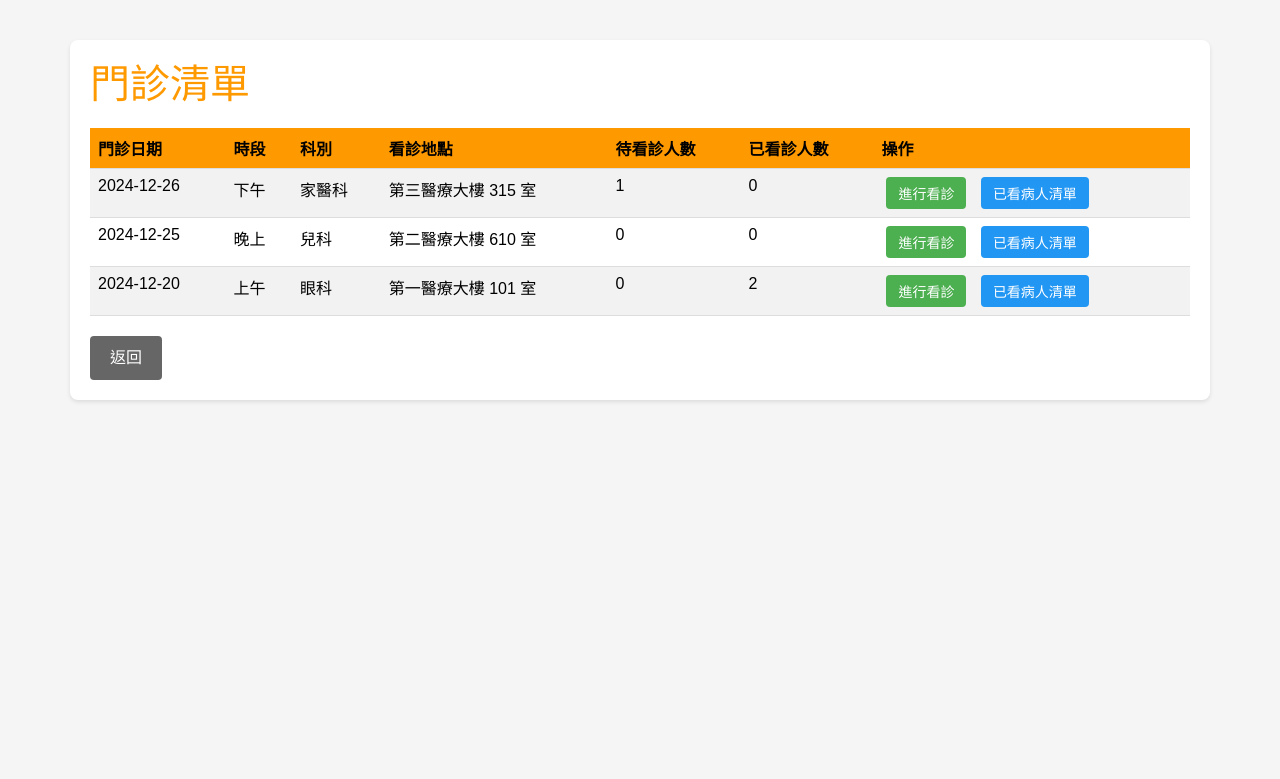
After one commit to FSZ560/2024_DB_TermProject_Hospital, a PHP site: page /clinic_list2.php in a window 1280 px wide. The commit adds this page. Shown: the top 779 px of the page. Run offline with PHP 8.4, Linux system fonts and the light colour scheme; a user stored in the database is signed in; data comes from the database, SQL or seed files in the repository.

Commit message:
finish sort

```diff
--- /dev/null
+++ b/php/doctor/clinic_list2.php
@@ -0,0 +1,235 @@
+<?php
+session_start();
+require_once '../common/db_conn.php';
+
+if (!isset($_SESSION['user_id']) || $_SESSION['user_type'] !== 'doctor') {
+    header("Location: doctor_login.php");
+    exit();
+}
+
+try {
+    $stmt = $db->prepare("
+        SELECT c.clinic_id, c.clinic_date, c.period, c.location,
+               d.department_name,
+               COUNT(DISTINCT a.appointment_id) as appointment_count,
+               COUNT(DISTINCT mr.record_id) as treated_count
+        FROM clinic c
+        JOIN department d ON c.department_id = d.department_id
+        LEFT JOIN appointment a ON c.clinic_id = a.clinic_id
+        LEFT JOIN medical_record mr ON c.clinic_id = mr.clinic_id
+        WHERE c.doctor_id = ?
+        GROUP BY c.clinic_id
+        ORDER BY c.clinic_date DESC,
+                 FIELD(c.period, 'morning', 'afternoon', 'evening')
+    ");
+    $stmt->execute([$_SESSION['user_id']]);
+    $clinics = $stmt->fetchAll();
+} catch (PDOException $e) {
+    $error_message = "系統錯誤，請稍後再試";
+}
+
+function getPeriodText($period) {
+    switch ($period) {
+        case 'morning':
+            return '上午';
+        case 'afternoon':
+            return '下午';
+        case 'evening':
+            return '晚上';
+        default:
+            return '';
+    }
+}
+?>
+
+<!DOCTYPE html>
+<html lang="zh-Hant">
+<head>
+    <meta charset="UTF-8">
+    <title>門診清單</title>
+    <link href="https://cdn.jsdelivr.net/npm/bootstrap@5.3.0-alpha1/dist/css/bootstrap.min.css" rel="stylesheet">
+    <script src="https://code.jquery.com/jquery-3.6.0.min.js"></script>
+    <style>
+        body {
+            font-family: Arial, sans-serif;
+            max-width: 1200px;
+            margin: 20px auto;
+            padding: 20px;
+            background-color: #f5f5f5;
+        }
+
+        .container {
+            background: white;
+            padding: 20px;
+            border-radius: 8px;
+            box-shadow: 0 2px 4px rgba(0, 0, 0, 0.1);
+        }
+
+        h1 {
+            color: #ff9900;
+            margin-bottom: 20px;
+        }
+
+        table {
+            width: 100%;
+            border-collapse: collapse;
+            margin-top: 20px;
+        }
+
+        th, td {
+            padding: 12px;
+            text-align: left;
+            border-bottom: 1px solid #ddd;
+        }
+
+        th {
+            background: #ff9900 !important;
+            color: white;
+            cursor: pointer;
+        }
+
+        tr:nth-child(even) {
+            background-color: #f9f9f9;
+        }
+
+        tr:hover {
+            background-color: #f5f5f5;
+        }
+
+        .empty-message {
+            text-align: center;
+            padding: 20px;
+            color: #666;
+        }
+
+        .button-group {
+            margin-top: 20px;
+        }
+
+        .back-btn {
+            padding: 10px 20px;
+            background-color: #666;
+            color: white;
+            border: none;
+            border-radius: 4px;
+            cursor: pointer;
+            text-decoration: none;
+            display: inline-block;
+        }
+
+        .error {
+            color: red;
+            background-color: #ffe6e6;
+            padding: 10px;
+            border-radius: 4px;
+            margin-bottom: 15px;
+        }
+
+        .action-btn {
+            padding: 6px 12px;
+            border: none;
+            border-radius: 4px;
+            color: white;
+            text-decoration: none;
+            margin: 0 5px;
+            display: inline-block;
+            font-size: 14px;
+        }
+
+        .consult-btn {
+            background-color: #4CAF50;
+        }
+
+        .consult-btn:hover {
+            background-color: #45a049;
+        }
+
+        .list-btn {
+            background-color: #2196F3;
+        }
+
+        .list-btn:hover {
+            background-color: #1976D2;
+        }
+    </style>
+</head>
+<body>
+    <div class="container">
+        <h1>門診清單</h1>
+
+        <?php if (isset($error_message)): ?>
+            <div class="error"><?php echo htmlspecialchars($error_message); ?></div>
+        <?php endif; ?>
+
+        <?php if (empty($clinics)): ?>
+            <div class="empty-message">目前沒有門診記錄</div>
+        <?php else: ?>
+            <table class="table table-striped">
+                <thead>
+                    <tr>
+                        <th data-sort="clinic_date">門診日期</th>
+                        <th data-sort="period">時段</th>
+                        <th data-sort="department_name">科別</th>
+                        <th data-sort="location">看診地點</th>
+                        <th data-sort="appointment_count">待看診人數</th>
+                        <th data-sort="treated_count">已看診人數</th>
+                        <th>操作</th>
+                    </tr>
+                </thead>
+                <tbody>
+                    <?php foreach ($clinics as $clinic): ?>
+                        <tr>
+                            <td><?php echo htmlspecialchars($clinic['clinic_date']); ?></td>
+                            <td><?php echo htmlspecialchars(getPeriodText($clinic['period'])); ?></td>
+                            <td><?php echo htmlspecialchars($clinic['department_name']); ?></td>
+                            <td><?php echo htmlspecialchars($clinic['location']); ?></td>
+                            <td><?php echo htmlspecialchars($clinic['appointment_count']); ?></td>
+                            <td><?php echo htmlspecialchars($clinic['treated_count']); ?></td>
+                            <td>
+                                <a href="patient_consult.php?clinic_id=<?php echo urlencode($clinic['clinic_id']); ?>" class="action-btn consult-btn">進行看診</a>
+                                <a href="patient_list.php?clinic_id=<?php echo urlencode($clinic['clinic_id']); ?>" class="action-btn list-btn">已看病人清單</a>
+                            </td>
+                        </tr>
+                    <?php endforeach; ?>
+                </tbody>
+            </table>
+        <?php endif; ?>
+
+        <div class="button-group">
+            <a href="doctor_dashboard.php" class="back-btn">返回</a>
+        </div>
+    </div>
+
+    <script>
+    $(document).ready(function() {
+        $('th').click(function() {
+            var index = $(this).index();
+            var rows = $('tbody tr').toArray();
+            var isAscending = $(this).hasClass('ascending');
+
+            rows.sort(function(a, b) {
+                var cellA = $(a).children('td').eq(index).text();
+                var cellB = $(b).children('td').eq(index).text();
+                if ($.isNumeric(cellA) && $.isNumeric(cellB)) {
+                    return cellA - cellB;
+                }
+                return cellA.localeCompare(cellB);
+            });
+
+            if (isAscending) {
+                rows.reverse();
+            }
+
+            $('th').removeClass('ascending descending');
+            if (isAscending) {
+                $(this).addClass('descending');
+            } else {
+                $(this).addClass('ascending');
+            }
+
+            $('tbody').append(rows);
+        });
+    });
+    </script>
+</body>
+</html>
--- a/php/doctor/doctor_dashboard.php
+++ b/php/doctor/doctor_dashboard.php
@@ -125,7 +125,7 @@ try {
             </div>
         </a>
 
-        <a href="../doctor/clinic_list.php" class="menu-link">
+        <a href="../doctor/clinic_list2.php" class="menu-link">
             <div class="menu-item">
                 <div class="menu-icon">
                     <img src="../../resource/document.png" alt="門診清單">
```
